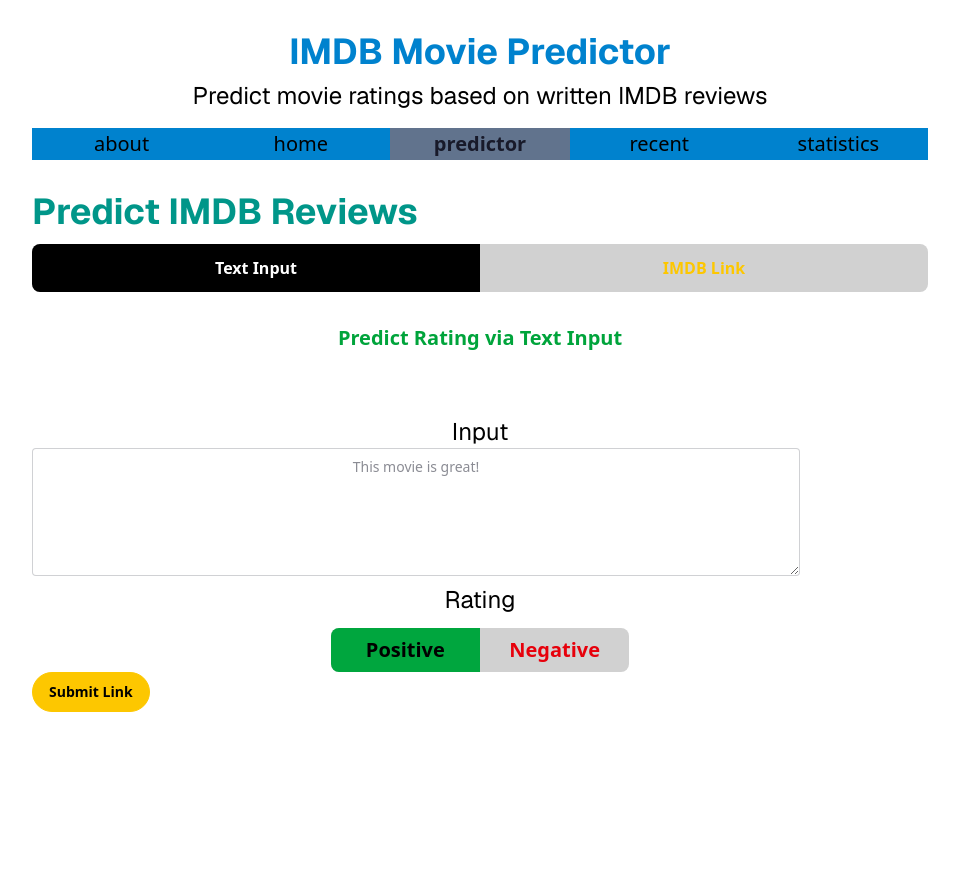
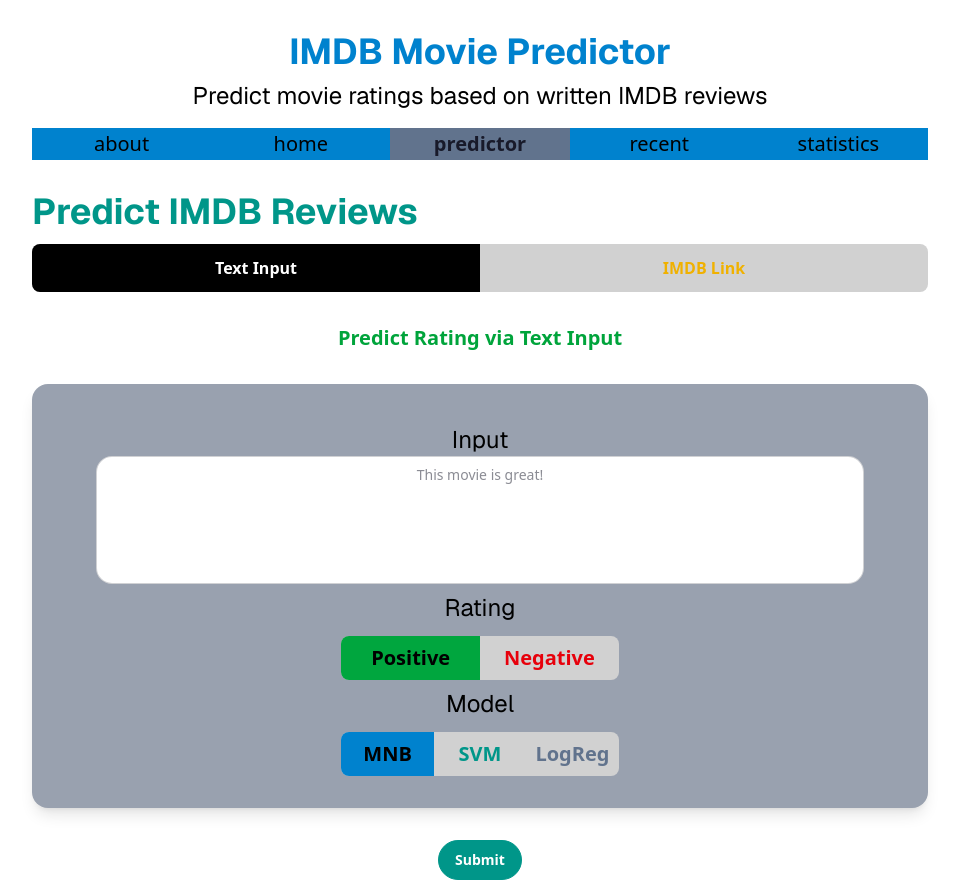
Before and after one commit to jcyalung/review-predictor, a Next.js app in the folder frontend/: page /predictor in a window 1280 px wide. Shown: the whole page, without its empty margins (160-1119 px from the left). Before the commit the page ends 800 px from the top, so only its background shows below. Built offline with nearby package versions, Linux system fonts and the light colour scheme.

Commit message:
added popup and fixed backend

```diff
--- a/frontend/src/app/globals.css
+++ b/frontend/src/app/globals.css
@@ -82,7 +82,7 @@
 
 /* imdb form */
 @utility imdb-link {
-  @apply w-1/2 text-center py-3 cursor-pointer font-bold text-warning;
+  @apply w-1/2 text-center py-3 cursor-pointer font-bold text-yellow-500;
   @apply bg-transparent peer-checked/imdb:bg-warning peer-checked/imdb:text-black;
   @apply transition-colors duration-200;
 }
@@ -95,9 +95,9 @@
 
 /* text-input form */
 @utility text-form {
-  @apply items-center justify-center mt-16;
+  @apply items-center justify-center mt-4;
   @apply text-xl;
-  @apply w-full max-w-4xl mx-auto;
+  @apply w-full max-w-4xl mx-auto flex flex-col;
 }
 
 @utility rating-selector {
@@ -116,9 +116,33 @@
   @apply bg-transparent peer-checked/positive:bg-green-600 peer-checked/positive:text-black;
   @apply transition-colors duration-200;
 }
+
 @utility form-heading {
   @apply text-center items-center font-bold text-success mt-8 text-xl;
   @apply w-full max-w-4xl mx-auto;
+}
+
+@utility model-selector {
+  @apply w-1/3 max-w-4xl mx-auto flex bg-base-300 rounded-lg overflow-hidden;
+  @apply mt-3;
+}
+
+@utility nb {
+  @apply w-1/3 text-center py-2 cursor-pointer font-bold text-primary;
+  @apply bg-transparent peer-checked/nb:bg-primary peer-checked/nb:text-neutral;
+  @apply transition-colors duration-200;
+}
+
+@utility svm {
+  @apply w-1/3 text-center py-2 cursor-pointer font-bold text-accent;
+  @apply bg-transparent peer-checked/svm:bg-accent peer-checked/svm:text-neutral;
+  @apply transition-colors duration-200;
+}
+
+@utility lr {
+  @apply w-1/3 text-center py-2 cursor-pointer font-bold text-secondary;
+  @apply bg-transparent peer-checked/lr:bg-secondary peer-checked/lr:text-neutral;
+  @apply transition-colors duration-200;
 }
 
 @utility paragraph {
@@ -147,3 +171,18 @@
     --foreground: #ededed;
   }
 }
+
+@keyframes fade-in-up {
+  from {
+    opacity: 0;
+    transform: translateY(20px) scale(0.95);
+  }
+  to {
+    opacity: 1;
+    transform: translateY(0) scale(1);
+  }
+}
+
+.animate-fade-in-up {
+  animation: fade-in-up 0.3s ease-out;
+}
--- a/frontend/src/app/predictor/page.js
+++ b/frontend/src/app/predictor/page.js
@@ -5,26 +5,38 @@
     const API_LINK = "http://localhost:8000/"
     const [model, setModel] = useState("nb");
     const [type, setType] = useState(0);
+    const [label, setLabel] = useState("positive");
+    const [modal, setModal] = useState(false);
+    const [result, setResult] = useState("");
+    const [error, setError] = useState(false);
     // nb svm log_reg
     const handleSubmit = async (event) => {
         event.preventDefault();
+        const payload = type === 0 ? {
+            model: model,
+            input: event.currentTarget.input.value,
+            label: label,
+        } :
+        {
+            model: model,
+            url: event.currentTarget.url.value,
 
-        const payload = {
-            url: event.currentTarget.url.value,
-            model: model,
-            input: event.currentTarget.input || null,
-            label: event.currentTarget.label || null,
-        };
+        }
+
+        console.log(payload);
+        setModal(true);
 
         try {
             const { data } = await axios.post(API_LINK + "predict-review", payload);
-
             console.log(data);
+            setResult(data);
         } catch(e) {
             const error = e;
             const { message, response } = error;
             const error_msg = response.data.detail.message[0];
-            alert(`${error.message}: ${error_msg}`);
+            setResult(error_msg);
+            setError(true);
+            //alert(`${error.message}: ${error_msg}`);
         }
     }
     return (
@@ -42,25 +54,36 @@
             <>
                 <h1 className='form-heading'>Predict Rating via Text Input</h1>
                 <form onSubmit={handleSubmit} className="text-form">
-                    <div className="text-form">
+                    <div className="text-form w-full max-w-4xl mx-auto p-8 bg-gray-400 rounded-2xl shadow-lg">
                         <h2 className="heading2">Input</h2>
-                        <textarea
-                            type="text"
+                        <div className="w-full flex justify-center">
+                          <textarea
                             id="input"
                             name="input"
                             placeholder="This movie is great!"
                             required
-                            className="textarea textarea-border w-3xl min-h-32 items-center justify-center text-center"
-                        />
+                            className="textarea textarea-bordered w-full max-w-3xl min-h-32 text-center resize-none rounded-2xl"
+                          />
+                        </div>
                         <h2 className="heading2">Rating</h2>
                         <div className="rating-selector">
-                        <input type="radio" name="label" id="positive-rating" className="hidden peer/positive" onChange={() => console.log(type)} defaultChecked />
+                        <input type="radio" name="label" id="positive-rating" className="hidden peer/positive" onChange={() => setLabel("positive")} defaultChecked />
                         <label htmlFor="positive-rating" className="positive-rating"> Positive </label>
-                        <input type="radio" name="label" id="negative-rating" className="hidden peer/negative" onChange={() => console.log(type)} />
+                        <input type="radio" name="label" id="negative-rating" className="hidden peer/negative" onChange={() => setLabel("negative")} />
                         <label htmlFor="negative-rating" className="negative-rating"> Negative </label>
                         </div>
+
+                        <h2 className="heading2">Model</h2>
+                        <div className="model-selector">
+                        <input type="radio" name="model" id="nb" className="hidden peer/nb" onChange={() => setModel("nb")} defaultChecked />
+                        <label htmlFor="nb" className="nb"> MNB </label>
+                        <input type="radio" name="model" id="svm" className="hidden peer/svm" onChange={() => setModel("svm")} />
+                        <label htmlFor="svm" className="svm"> SVM </label>
+                        <input type="radio" name="model" id="lr" className="hidden peer/lr" onChange={() => setModel("log_reg")} />
+                        <label htmlFor="lr" className="lr"> LogReg </label>
+                        </div>
                     </div>
-                    <button className="btn btn-warning justify-center">Submit Link</button>
+                    <button className="btn btn-accent mt-8">Submit</button>
                 </form>
             </>
             ) :
@@ -68,19 +91,43 @@
                 // imdb-link form
             <>
                 <h1 className='form-heading'>Predict IMDB Movie Review Rating</h1>
-                <form onSubmit={handleSubmit} className="imdb-form">
-                    <div className="imdb-form">
-                        <label htmlFor="url">URL:</label>
-                        <input
-                            type="text"
+                <form onSubmit={handleSubmit} className="text-form">
+                    <div className="text-form w-full max-w-4xl mx-auto p-8 bg-gray-400 rounded-2xl shadow-lg">
+                        <h2 className="heading2">Link</h2>
+                        <div className="w-full flex justify-center mt-3">
+                          <input
                             id="url"
                             name="url"
+                            placeholder="https://imdb.com/"
                             required
-                            className="border rounded border-primary"
-                        />
+                            className="bg-white w-1/2 text-center resize-none rounded-2xl"
+                          />
+                        </div>
+
+                        <h2 className="heading2">Model</h2>
+                        <div className="model-selector">
+                        <input type="radio" name="model" id="nb" className="hidden peer/nb" onChange={() => setModel("nb")} defaultChecked />
+                        <label htmlFor="nb" className="nb"> MNB </label>
+                        <input type="radio" name="model" id="svm" className="hidden peer/svm" onChange={() => setModel("svm")} />
+                        <label htmlFor="svm" className="svm"> SVM </label>
+                        <input type="radio" name="model" id="lr" className="hidden peer/lr" onChange={() => setModel("log_reg")} />
+                        <label htmlFor="lr" className="lr"> LogReg </label>
+                        </div>
                     </div>
-                    <button className="btn btn-warning">Submit Link</button>
+                    <button className="btn btn-accent mt-8">Submit</button>
                 </form>
+                {modal && (
+                <div className="fixed inset-0 backdrop-blur-sm flex items-center justify-center z-50 transition-opacity duration-300">
+                <div className="bg-white dark:bg-neutral p-6 rounded-2xl shadow-lg w-full max-w-md text-center transform scale-95 animate-fade-in-up">
+                {error ?
+                <h2 className="text-xl font-bold mb-4 text-error">An error occurred!</h2>
+                :
+                <h2 className="text-xl font-bold mb-4 text-secondary">Prediction</h2> }
+                  <p className="mb-6">{result === "" ? "Predicting..." : result["result"]}</p>
+                  <button className="btn btn-accent" onClick={() => { setModal(false); setResult(""); }}>Close</button>
+                </div>
+              </div>
+                )}
             </>
             )}
         </div>
```
Also changed, not shown: 1 other file (tests, documents, lock files or other folders).
